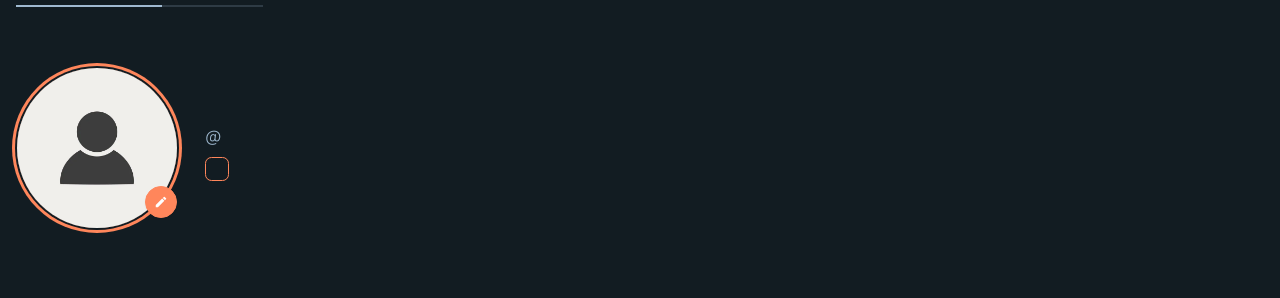
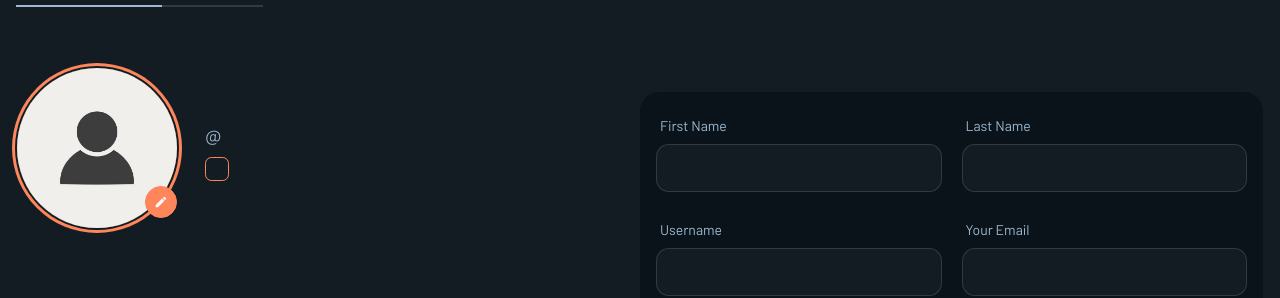
Before and after one commit to taseenjeem/intellipath-ts, a Next.js app: page /profile/1 in a window 1280 px wide. Shown: the part 169-467 px from the top of the page. Built offline with nearby package versions, Linux system fonts and the light colour scheme; no server answers.

Commit message:
Profile layout changed

```diff
--- a/src/components/page/profile-page/ProfileInfoForm.tsx
+++ b/src/components/page/profile-page/ProfileInfoForm.tsx
@@ -78,9 +78,9 @@ const ProfileInfoForm = ({ userId, userEmail }: IProfileInfoFormProps) => {
   };
 
   return (
-    <div className="bg-base-300 card card-compact mt-5 md:mt-16">
+    <div className="bg-base-300 card card-compact mt-5 md:mt-16 lg:w-1/2">
       <form onSubmit={handleSubmit} className="card-body">
-        <div className="grid grid-cols-1 gap-5 md:grid-cols-4">
+        <div className="grid grid-cols-1 gap-5 md:grid-cols-2">
           {/* First Name Input */}
           <div className="form-control">
             <label className="label" htmlFor="firstName">
--- a/src/components/page/profile-page/ProfileInfoTab.tsx
+++ b/src/components/page/profile-page/ProfileInfoTab.tsx
@@ -19,7 +19,8 @@ const ProfileInfoTab = () => {
         defaultChecked
       />
       <div role="tabpanel" className="tab-content w-full mt-5">
-        <div className="mt-10 flex justify-center md:justify-start items-center md:gap-7 gap-4">
+        <div className="lg:flex lg:items-start">
+          <div className="mt-10 flex justify-start items-center md:gap-7 gap-4 lg:w-1/2">
             <UserAvatar
               profileImageUrl={userData?.profileImageUrl ?? null}
               userId={userData?._id}
@@ -43,6 +44,7 @@ const ProfileInfoTab = () => {
           </div>
           <ProfileInfoForm userId={userData?._id} userEmail={userData?.email} />
         </div>
+      </div>
     </>
   );
 };
```
Lines whose indentation alone changed are shown as unchanged.
